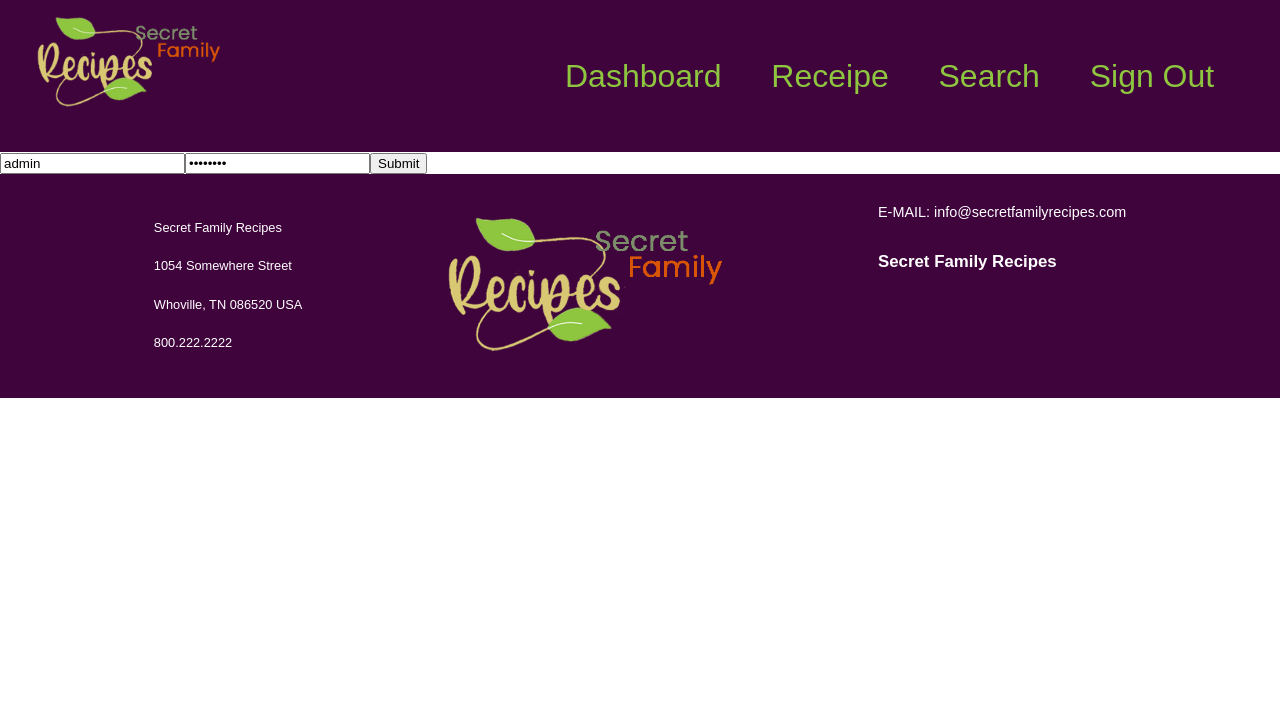
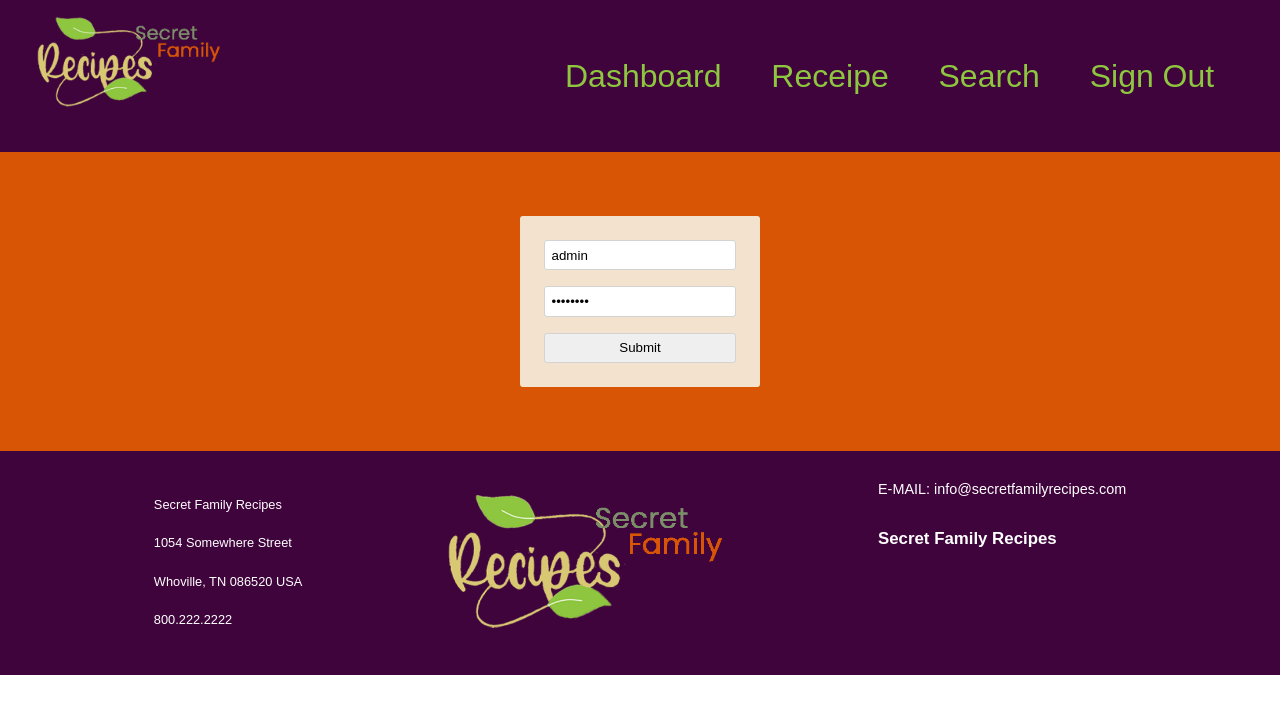
Before and after one commit to bw-secret-family-recipes/frontend, a React (Create React App) app: page /login in a window 1280 px wide. Shown: the top 714 px of the page. Built offline with nearby package versions, Linux system fonts and the light colour scheme; the HTML template or start-up script is replaced by a standard one.

Commit message:
Login Styled

```diff
--- a/src/components/Login.js
+++ b/src/components/Login.js
@@ -1,6 +1,32 @@
 import React, { useEffect, useState } from 'react';
 import styled from "styled-components";
 import axios from "axios";
+
+const Wrap = styled.div`
+  display: flex;
+  flex-direction: column;
+  justify-content: center;
+  align-items: center;
+  background: #d85505;
+  padding-top: 5%;
+  padding-bottom: 5%;
+`;
+const MainForm = styled.form`
+  display: flex;
+  flex-direction: column;
+  justify-content: flex-start;
+  padding: 1em;
+  background: #f2e2ce;
+  border-radius: 3px;
+`;
+const InputBox = styled.input`
+  font-family: 'Poppins', sans-serif;
+  font-size: 1.2;
+  border: 1px solid lightgrey;
+  border-radius: 3px;
+  padding: .5em;
+  margin: .5rem;
+`;
 
 //props needs history
 
@@ -34,11 +60,13 @@ const Login = (props) => {
 
 
     return (
-        <form onSubmit={handleSubmit} autofill="on">
-            <input type="text" name="username" placeholder="Username..." value={user.username} />
-            <input type="password" name="password" placeholder="Password..." value={user.password} />
-            <input type="submit" />
-        </form>
+        <Wrap>
+            <MainForm onSubmit={handleSubmit} autofill="on">
+                <InputBox type="text" name="username" placeholder="Username..." value={user.username} />
+                <InputBox type="password" name="password" placeholder="Password..." value={user.password} />
+                <InputBox type="submit" />
+            </MainForm>
+        </Wrap>
     )
 }
 
```
